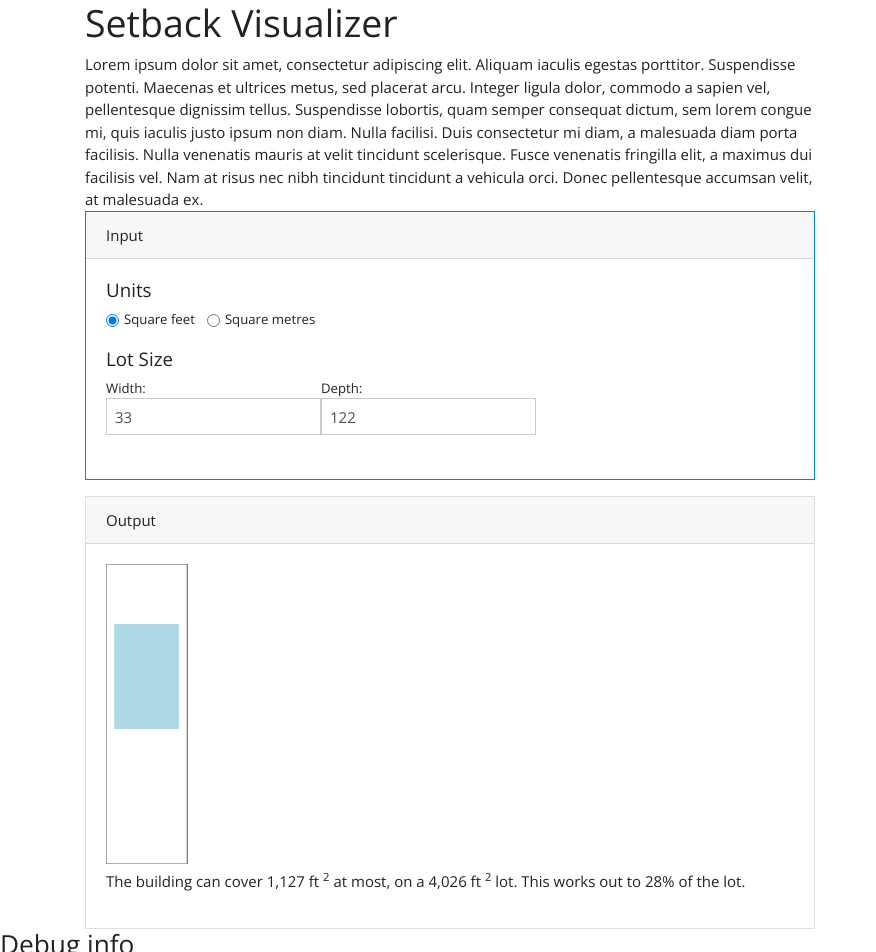
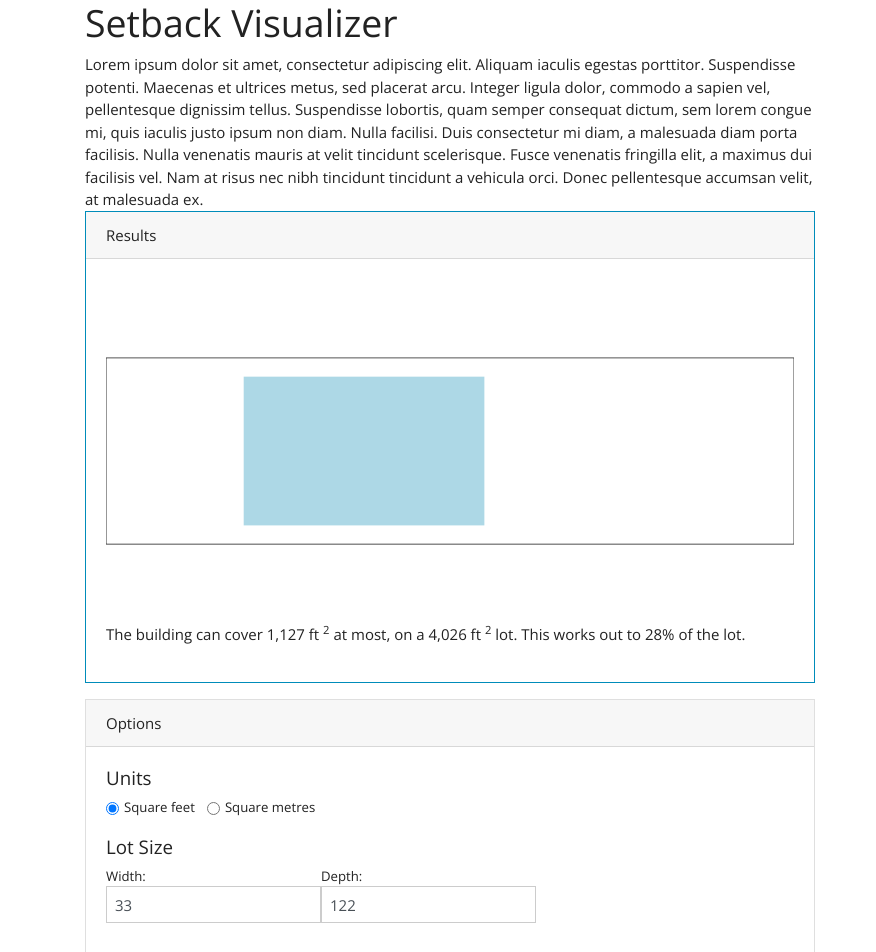
Before and after one commit to rgwood/NeighbourhoodVisualizer, an Angular app: page / in a window 1280 px wide. Shown: the top 952 px of the page, without its empty margins (0-876 px from the left). Built offline with nearby package versions, Linux system fonts and the light colour scheme.

Commit message:
UI fix for canvas size

```diff
--- a/src/app/app.component.html
+++ b/src/app/app.component.html
@@ -8,9 +8,21 @@
       consectetur mi diam, a malesuada diam porta facilisis. Nulla venenatis mauris at velit tincidunt scelerisque. Fusce
       venenatis fringilla elit, a maximus dui facilisis vel. Nam at risus nec nibh tincidunt tincidunt a vehicula orci. Donec
       pellentesque accumsan velit, at malesuada ex.
+      <div class="card border-primary mb-3">
+          <div class="card-header">Results</div>
+          <div class="card-body">
+            <canvas class="center-block" id="setbackCanvas" width="1000" height="500"></canvas>
+            <p [hidden]="!inputForm.valid ">
+              The building can cover {{bldgArea | number:'1.0-0'}} {{inputForm.value.units}} <sup>2</sup> at most,
+              on a {{inputForm.value.lotWidth * inputForm.value.lotDepth | number:'1.0-0'}} {{inputForm.value.units}}
+              <sup>2</sup> lot. This works out to {{bldgArea / (inputForm.value.lotWidth * inputForm.value.lotDepth) | percent}}
+              of the lot.
+            </p>
+          </div>
+        </div>
       <form [formGroup]="inputForm" novalidate>
-        <div class="card border-primary mb-3">
-          <div class="card-header">Input</div>
+        <div class="card card-primary">
+          <div class="card-header">Options</div>
           <div class="card-body">
             <div class="form-group">
               <h5>Units</h5>
@@ -36,18 +48,6 @@
           </div>
         </div>
       </form>
-      <div class="card card-primary">
-        <div class="card-header">Output</div>
-        <div class="card-body">
-          <canvas id="setbackCanvas" width="1000" height="500"></canvas>
-          <p [hidden]="!inputForm.valid ">
-            The building can cover {{bldgArea | number:'1.0-0'}} {{inputForm.value.units}} <sup>2</sup> at most,
-            on a {{inputForm.value.lotWidth * inputForm.value.lotDepth | number:'1.0-0'}} {{inputForm.value.units}}
-            <sup>2</sup> lot. This works out to {{bldgArea / (inputForm.value.lotWidth * inputForm.value.lotDepth) | percent}}
-            of the lot.
-          </p>
-        </div>
-      </div>
     </div>
   </div>
 </div>
--- a/src/app/app.component.scss
+++ b/src/app/app.component.scss
@@ -1,3 +1,7 @@
 #setbackCanvas {
-    width: 600px;
-    height: 300px;}
+    width: 100%;
+    height: auto;
+    margin-left:auto;
+   margin-right:auto;
+   display:block;
+}
--- a/src/app/app.component.ts
+++ b/src/app/app.component.ts
@@ -10,8 +10,7 @@ import { FormGroup, FormControl, FormBuilder, Validators } from '@angular/forms'
 export class AppComponent {
   title = 'app';
   inputForm: FormGroup;
-  canvasWidth: number = 1000;
-  canvasHeight: number = 500;
+  canvas: HTMLCanvasElement;
   bldgArea: number;
 
   constructor(private fb: FormBuilder) { // <--- inject FormBuilder
@@ -30,6 +29,7 @@ export class AppComponent {
   ngOnInit(): void {
     console.log("in OnInit()");
 
+    this.canvas = document.getElementById("setbackCanvas") as HTMLCanvasElement;
     this.inputForm.valueChanges.subscribe(val => {
       console.log("valueChanged");
       console.log(this.inputForm.get('lotWidth').value);
@@ -40,40 +40,79 @@ export class AppComponent {
   }
 
   drawCanvas(): void{
+    console.log(`canvas height:${this.canvas.height} width:${this.canvas.width}`);
+
     let frontYardPercent= 20;
     let sideYardPercent= 10;
     let backYardPercent= 45;
 
+    const BuildingColour = "lightblue";
+
+    /*pick longer side then scale?
+    pick the longer side then have 2 different branches? simple and not that bad...
+    */
+
     let lotDepth = this.inputForm.get('lotDepth').value;
     let lotWidth = this.inputForm.get('lotWidth').value;
 
-    let canvas = document.getElementById("setbackCanvas") as HTMLCanvasElement;
-    let ctx = canvas.getContext("2d");
+    //let canvas = document.getElementById("setbackCanvas") as HTMLCanvasElement;
+    let ctx = this.canvas.getContext("2d");
+    ctx.save();
 
-    ctx.clearRect(0, 0, canvas.width, canvas.height);
+    ctx.clearRect(0, 0, this.canvas.width, this.canvas.height);
 
-    let lotDrawHeight = this.realUnitToCanvasUnit(lotDepth);
-    let lotDrawWidth = this.realUnitToCanvasUnit(lotWidth);
 
+    let ctxPerspectiveCanvasHeight, ctxPerspectiveCanvasWidth;
+
+    if(lotWidth > lotDepth){ //front yard = top of canvas
+      ctxPerspectiveCanvasHeight = this.canvas.height
+      ctxPerspectiveCanvasWidth = this.canvas.width
+    }
+    else //front yard = left of canvas
+    {
+      //we want to rotate then
+
+      //move context to bottom left and rotate
+      ctx.translate(0, this.canvas.height);
+      //rotate 90 degrees counter-clockwise
+      ctx.rotate(AppComponent.degreesToRadians(-90));
+
+      //change size
+      ctxPerspectiveCanvasHeight = this.canvas.width;
+      ctxPerspectiveCanvasWidth = this.canvas.height
+    }
+
+
+
+    let lotDrawHeight = this.realUnitToCanvasUnit(lotDepth, ctxPerspectiveCanvasHeight);
+    let lotDrawWidth = this.realUnitToCanvasUnit(lotWidth, ctxPerspectiveCanvasHeight);
+
+    let centrePoint = (width: number) => { return width/2; };
+
+
+    let xOffsetToDrawRectInCentre = centrePoint(ctxPerspectiveCanvasWidth) - centrePoint(lotDrawWidth);
+    ctx.translate(xOffsetToDrawRectInCentre, 0);
     ctx.strokeRect(0,0,lotDrawWidth,lotDrawHeight);
 
     let bldgHeight = lotDepth * (100 - frontYardPercent - backYardPercent) / 100;
-    let bldgDrawHeight = this.realUnitToCanvasUnit(bldgHeight);
+    let bldgDrawHeight = this.realUnitToCanvasUnit(bldgHeight, ctxPerspectiveCanvasHeight);
 
     let bldgWidth = lotWidth * (100 - 2*sideYardPercent) / 100;
-    let bldgDrawWidth = this.realUnitToCanvasUnit(bldgWidth);
+    let bldgDrawWidth = this.realUnitToCanvasUnit(bldgWidth, ctxPerspectiveCanvasHeight);
 
-    ctx.fillStyle = "lightblue";
+    ctx.fillStyle = BuildingColour;
 
     let frontYardDepth = lotDepth * frontYardPercent / 100;
     let sideyardDepth = lotWidth * sideYardPercent / 100;
 
-    ctx.fillRect(this.realUnitToCanvasUnit(sideyardDepth),
-                 this.realUnitToCanvasUnit(frontYardDepth),
+    ctx.fillRect(this.realUnitToCanvasUnit(sideyardDepth, ctxPerspectiveCanvasHeight),
+                 this.realUnitToCanvasUnit(frontYardDepth, ctxPerspectiveCanvasHeight),
                  bldgDrawWidth,
                  bldgDrawHeight);
     this.bldgArea = bldgHeight * bldgWidth;
 
+    //clean up
+    ctx.restore();
 
 
     /*
@@ -88,8 +127,12 @@ export class AppComponent {
     */
   }
 
-  realUnitToCanvasUnit(xCoordInRealUnits:number): number{
-    return xCoordInRealUnits / this.inputForm.get('lotDepth').value * this.canvasHeight;
+  realUnitToCanvasUnit(xCoordInRealUnits:number, currContextCanvasHeight: number): number{
+    return xCoordInRealUnits / this.inputForm.get('lotDepth').value * currContextCanvasHeight;
+  }
+
+  static degreesToRadians(degrees:number){
+    return degrees * Math.PI / 180;
   }
 
 }
```
